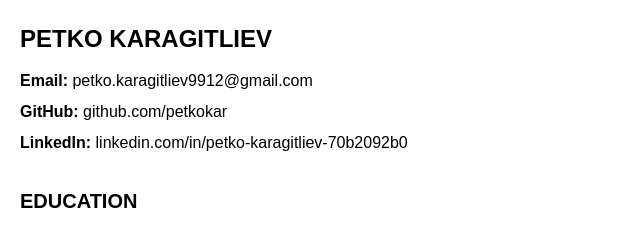
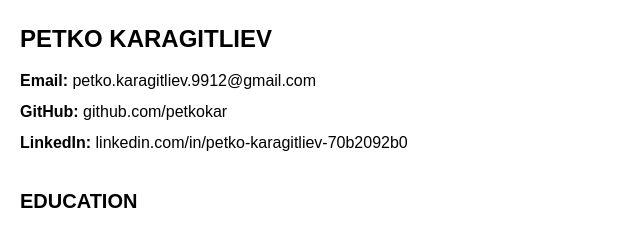
Before and after one commit to petkokar/petkokar, a plain HTML site: page index.html in a window 1280 px wide. Shown: the top 233 px of the page, 0-640 px from the left. Drawn offline with Linux system fonts and the light colour scheme.

Commit message:
email update

```diff
--- a/index.html
+++ b/index.html
@@ -45,7 +45,7 @@
   <body>
     <h1>Petko Karagitliev</h1>
     <div class="contact">
-      <p><strong>Email:</strong> petko.karagitliev9912@gmail.com</p>
+      <p><strong>Email:</strong> petko.karagitliev.9912@gmail.com</p>
       <p><strong>GitHub:</strong> github.com/petkokar</p>
       <p>
         <strong>LinkedIn:</strong> linkedin.com/in/petko-karagitliev-70b2092b0
```
